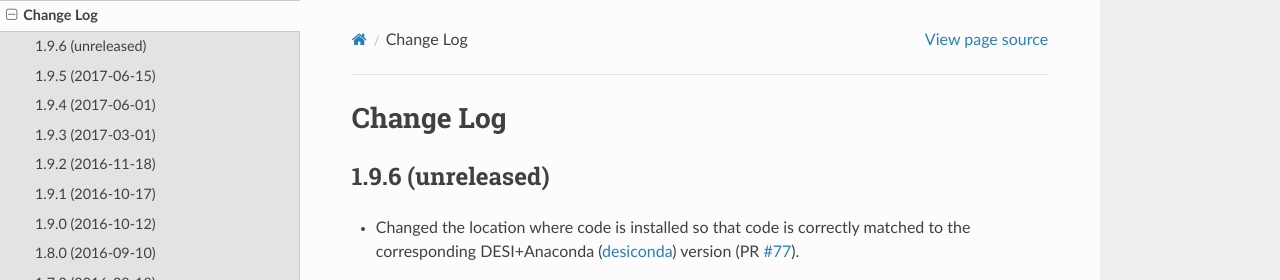
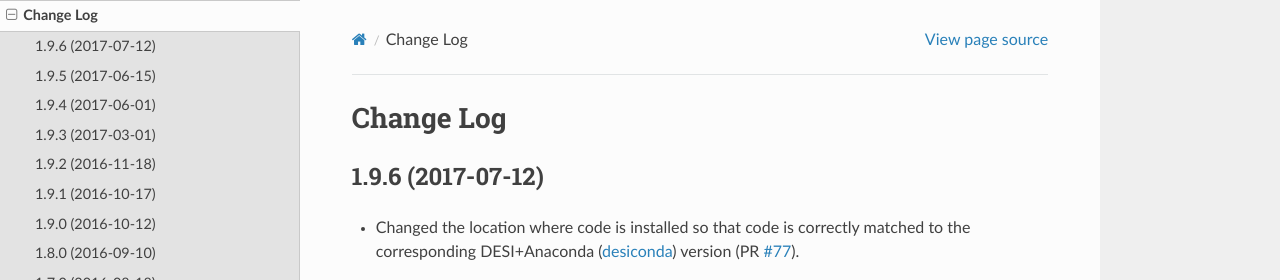
Before and after one commit to desihub/desiutil, a Sphinx documentation site: the page built from doc/changes.rst, in a window 1280 px wide and 900 px high. Shown: the top 280 px of the window. Built offline with Sphinx 7.4.7 and the Read the Docs theme 2.0.0, drawn with Linux system fonts in a browser that asks for light colours.

Commit message:
preparing for next tag

```diff
--- a/doc/changes.rst
+++ b/doc/changes.rst
@@ -2,7 +2,7 @@
 Change Log
 ==========
 
-1.9.6 (unreleased)
+1.9.6 (2017-07-12)
 ------------------
 
 * Changed the location where code is installed so that code is correctly
--- a/py/desiutil/_version.py
+++ b/py/desiutil/_version.py
@@ -1 +1 @@
-__version__ = '1.9.5.dev507'
+__version__ = '1.9.6'
```
